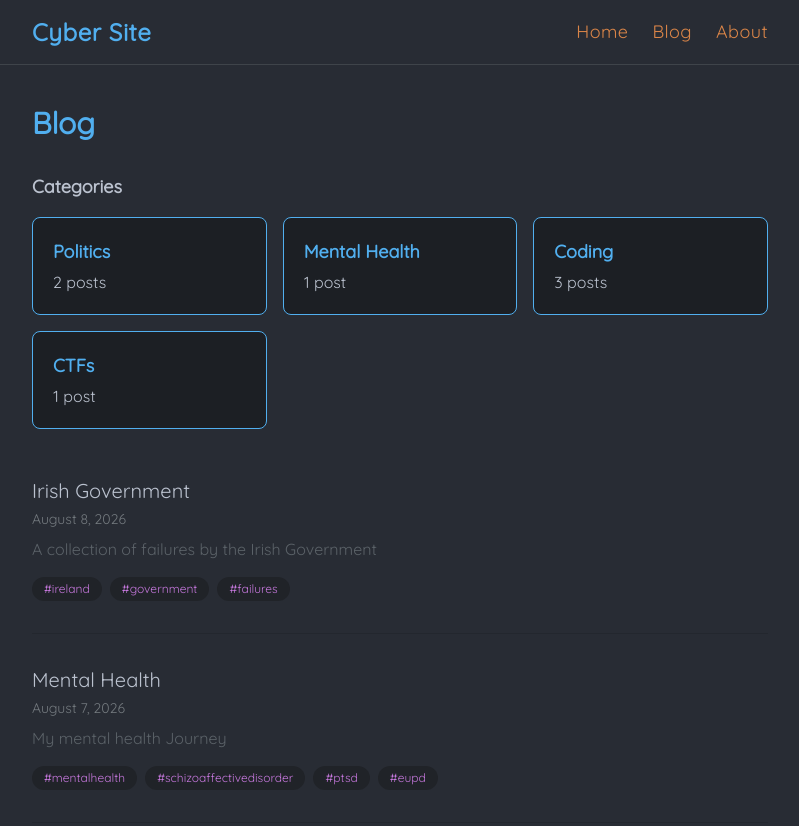
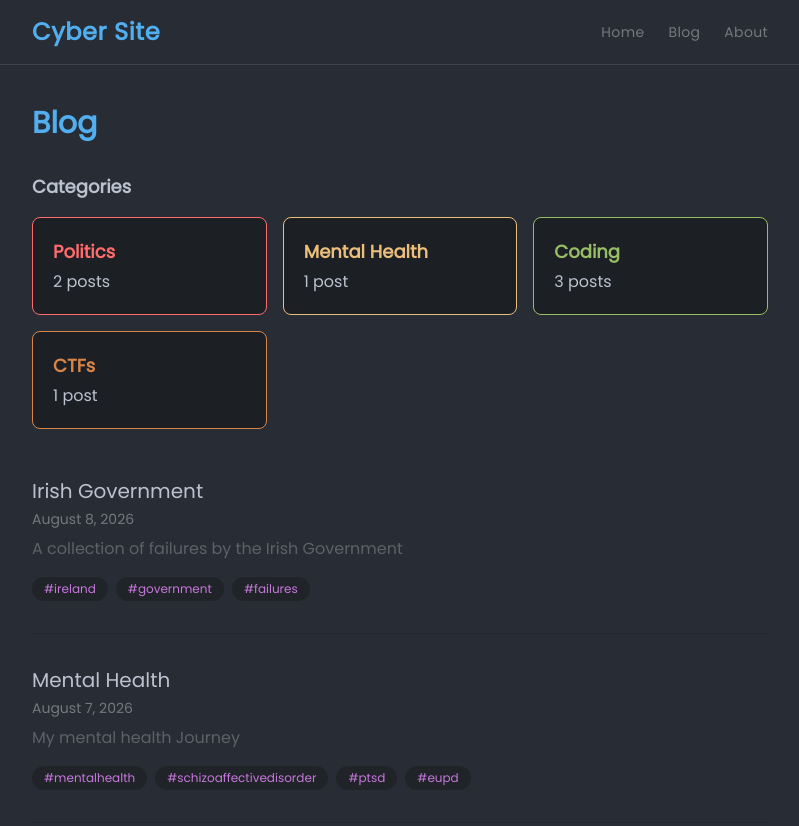
Before and after one commit to ddavejjackson/my-astro-site, an Astro site: page /blog in a window 1280 px wide. Shown: the top 826 px of the page, without its empty margins (240-1039 px from the left). Built offline with nearby package versions, Linux system fonts and the light colour scheme; Astro itself is replaced by a stand-in of ours.

Commit message:
major style change

```diff
--- a/package.json
+++ b/package.json
@@ -12,7 +12,7 @@
     "astro": "astro"
   },
   "dependencies": {
-    "@fontsource/quicksand": "^5.3.0",
+    "@fontsource/poppins": "^5.3.0",
     "@tailwindcss/typography": "^0.5.20",
     "@tailwindcss/vite": "^4.3.3",
     "astro": "^7.1.6",
--- a/src/components/CategoryCard.astro
+++ b/src/components/CategoryCard.astro
@@ -1,5 +1,5 @@
 ---
-import { categoryStyle } from "../lib/CategoryColors";
+import { getCategoryStyle } from "../lib/categoryColors.ts";
 
 interface Props {
     category: string;
@@ -7,13 +7,14 @@ interface Props {
 }
 
 const { category, count } = Astro.props;
+const style = getCategoryStyle(category)
 ---
 
 <a
     href={`/blog/${category}/posts`}
-    class={`group block rounded-lg border ${categoryStyle.border} bg-doom-base1 p-5 transition-all duration-200 ease-in-out ${categoryStyle.hover} hover:bg-doom-base2 hover:scale-105 hover:shadow-lg hover:shadow-black/40 active:scale-105 active:bg-doom-base2 active:shadow-lg active:shadow-black/40`}
+    class={`group block rounded-lg border ${style.border} bg-doom-base1 p-5 transition-all duration-200 ease-in-out ${style.hover} hover:bg-doom-base2 hover:scale-105 hover:shadow-lg hover:shadow-black/40 active:scale-105 active:bg-doom-base2 active:shadow-lg active:shadow-black/40`}
 >
-    <h3 class={`text-lg font-semibold capitalize ${categoryStyle.text}`}>
+    <h3 class={`text-lg font-semibold capitalize ${style.text}`}>
         {category}
     </h3>
     <p class="text-sm-text-doom-base6 mt-1">
--- a/src/components/Header.astro
+++ b/src/components/Header.astro
@@ -1,6 +1,4 @@
 ---
-import SearchBar from "./SearchBar.astro";
-
 const nav = [
   { href: "/", label: "Home" },
   { href: "/blog", label: "Blog" },
@@ -10,16 +8,16 @@ const nav = [
 
 <header class="border-b border-doom-base4">
   <nav class="max-w-3xl mx-auto flex items-center justify-between px-4 py-4">
-        <a href="/" class="font-bold text-2xl tracking-wide text-doom-blue"
-            >Cyber Site</a
-        >
-        <ul class="flex gap-6 text-sm text-doom-orange">
+    <a href="/" class="font-bold text-2xl tracking-wide text-doom-blue">
+      Cyber Site
+    </a>
+    <ul class="flex gap-6 text-sm text-doom-base6">
       {
         nav.map((item) => (
           <li>
-                        <a
-                            href={item.href}
-                            class="text-lg font-medium tracking-wide hover:text-doom-cyan transition-colors"
+
+            <a href={item.href}
+              class="font-medium tracking-wide hover:text-doom-cyan active:text-doom-cyan transition-colors"
             >
               {item.label}
             </a>
--- a/src/lib/CategoryColors.ts
+++ /dev/null
@@ -1,5 +0,0 @@
-export const categoryStyle = {
-  border: 'border-doom-blue',
-  text: 'text-doom-blue',
-  hover: 'hover:border-doom-cyan',
-};
--- /dev/null
+++ b/src/lib/categoryColors.ts
@@ -0,0 +1,24 @@
+interface CategoryStyle {
+  border: string;
+  text: string;
+  hover: string;
+}
+
+const colorPool: CategoryStyle[] = [
+  { border: 'border-doom-blue', text: 'text-doom-blue', hover: 'hover:border-doom-cyan' },
+  { border: 'border-doom-red', text: 'text-doom-red', hover: 'hover:border-doom-orange' },
+  { border: 'border-doom-green', text: 'text-doom-green', hover: 'hover:border-doom-teal' },
+  { border: 'border-doom-yellow', text: 'text-doom-yellow', hover: 'hover:border-doom-orange' },
+  { border: 'border-doom-magenta', text: 'text-doom-magenta', hover: 'hover:border-doom-violet' },
+  { border: 'border-doom-cyan', text: 'text-doom-cyan', hover: 'hover:border-doom-blue' },
+  { border: 'border-doom-orange', text: 'text-doom-orange', hover: 'hover:border-doom-yellow' },
+  { border: 'border-doom-violet', text: 'text-doom-violet', hover: 'hover:border-doom-magenta' },
+];
+
+export function getCategoryStyle(category: string): CategoryStyle {
+  let hash = 0;
+  for (let i = 0; i < category.length; i++) {
+    hash = (hash * 31 + category.charCodeAt(i)) % colorPool.length;
+  }
+  return colorPool[Math.abs(hash) % colorPool.length];
+}
--- a/src/styles/global.css
+++ b/src/styles/global.css
@@ -1,12 +1,11 @@
-@import "@fontsource/quicksand/index.css";
-
+@import "@fontsource/poppins/index.css";
 @import "tailwindcss";
 @plugin "@tailwindcss/typography";
 
 @theme {
-  --font-sans: "Quicksand", ui-sans-serif, system-ui, sans-serif;
+  --font-sans: "Poppins", ui-sans-serif, system-ui, sans-serif;
 
-  /* Doom One palette */
+  /* ===== Doom One — Base / Background scale ===== */
   --color-doom-bg: #282c34;
   --color-doom-bg-alt: #21242b;
   --color-doom-base0: #1b2229;
@@ -18,19 +17,32 @@
   --color-doom-base6: #73797e;
   --color-doom-base7: #9ca0a4;
   --color-doom-base8: #dfdfdf;
+
+  /* ===== Doom One — Foreground / Text ===== */
   --color-doom-fg: #bbc2cf;
   --color-doom-fg-alt: #5b6268;
-  --color-doom-red: #ff6c6b;
+
+  /* ===== Doom One — Accent colors (site roles + category badges) ===== */
+  /* Primary / Interactive */
+  --color-doom-blue: #51afef;
+  --color-doom-dark-blue: #2257a0;
+  --color-doom-cyan: #46d9ff;
+  --color-doom-dark-cyan: #5699af;
+
+  /* Secondary / CTA */
   --color-doom-orange: #da8548;
+  --color-doom-yellow: #ecbe7b;
+
+  /* Status / Live */
   --color-doom-green: #98be65;
   --color-doom-teal: #4db5bd;
-  --color-doom-yellow: #ecbe7b;
-  --color-doom-blue: #51afef;
-  --color-doom-dark-blue: #2257a0;
+
+  /* Warning / Error (reserved — don't use decoratively) */
+  --color-doom-red: #ff6c6b;
+
+  /* Accent / Tags / Category badges */
   --color-doom-magenta: #c678dd;
   --color-doom-violet: #a9a1e1;
-  --color-doom-cyan: #46d9ff;
-  --color-doom-dark-cyan: #5699af;
 }
 
 body {
```
Also changed, not shown: 1 other file. Lines whose indentation alone changed are shown as unchanged.
